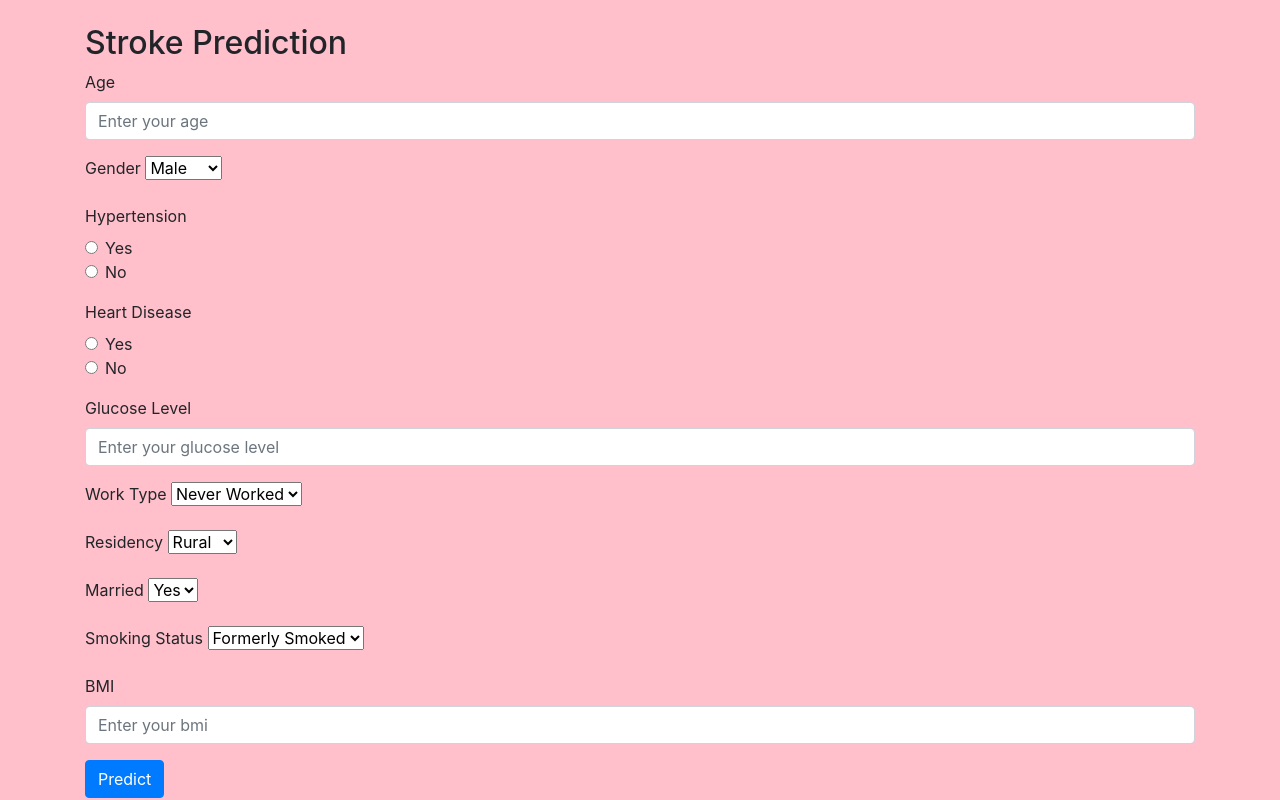
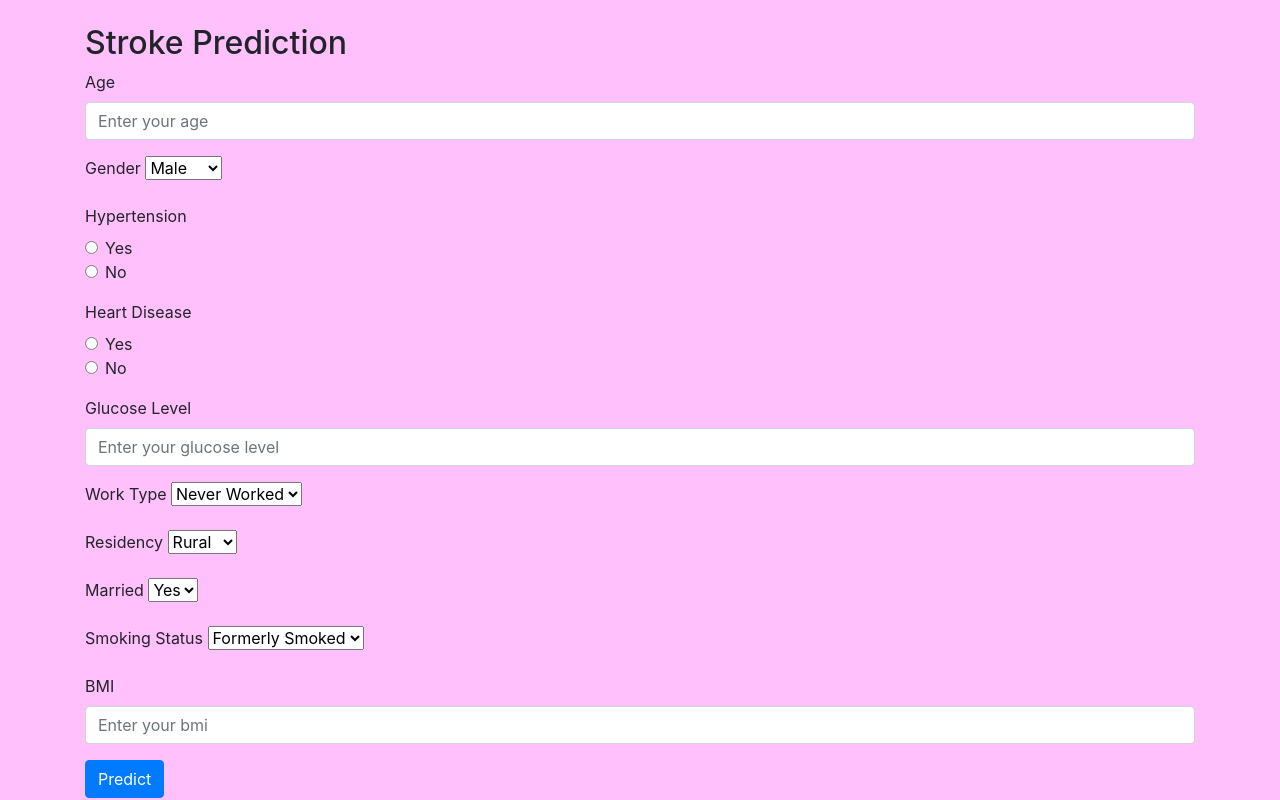
Before and after one commit to rxymitchy/Stroke, a Flask app: page /predict in a window 1280 px wide. Run offline with Flask 3, Linux system fonts and the light colour scheme; some libraries are stand-ins or nearby versions.

Commit message:
maintenance

```diff
--- a/flask_strokepred/templates/home.html
+++ b/flask_strokepred/templates/home.html
@@ -2,11 +2,10 @@
     <head>
         <title>Stroke Information</title>
         <link rel="stylesheet" href="https://maxcdn.bootstrapcdn.com/bootstrap/4.0.0/css/bootstrap.min.css">
-        <link rel="stylesheet" href="{{ url_for('static', filename='style.css') }}">
         <!-- Font Awesome for icons -->
         <link rel="stylesheet" href="https://cdnjs.cloudflare.com/ajax/libs/font-awesome/5.15.3/css/all.min.css">
     </head>
-    <body style="background-color: pink;">
+    <body style="background-color: rgb(255, 192, 252);">
         <nav class="navbar navbar-dark bg-dark">
             <div class="container">
                 <a class="navbar-brand" href="/predict"><i class="fas fa-chart-line"></i> Stroke Prediction</a>
--- a/flask_strokepred/templates/index.html
+++ b/flask_strokepred/templates/index.html
@@ -3,9 +3,8 @@
 <head>
     <title>Stroke Prediction</title>
     <link rel="stylesheet" href="https://maxcdn.bootstrapcdn.com/bootstrap/4.0.0/css/bootstrap.min.css">
-    <link rel="stylesheet" href="{{ url_for('static', filename='styles.css') }}">
 </head>
-<body style="background-color: pink;">
+<body style="background-color: rgb(255, 192, 252);">
     <div class="container">
         <h2 class="mt-4">Stroke Prediction</h2>
         <form action="/predict" method="post">
--- a/flask_strokepred/templates/login.html
+++ b/flask_strokepred/templates/login.html
@@ -5,7 +5,7 @@
     <link rel="stylesheet" href="https://maxcdn.bootstrapcdn.com/bootstrap/4.0.0/css/bootstrap.min.css">
     <link rel="stylesheet" href="{{ url_for('static', filename='style.css') }}">
 </head>
-<body style="background-color: pink;">
+<body style="background-color: rgb(255, 192, 252);">
     <div class="container mt-5">
         <h1 class="mb-4">Sign In</h1>
         {% if recommend_login %}
--- a/flask_strokepred/templates/register.html
+++ b/flask_strokepred/templates/register.html
@@ -3,9 +3,8 @@
 <head>
     <title>Register</title>
     <link rel="stylesheet" href="https://maxcdn.bootstrapcdn.com/bootstrap/4.0.0/css/bootstrap.min.css">
-    <link rel="stylesheet" href="{{ url_for('static', filename='style.css') }}">
 </head>
-<body style="background-color: pink;">
+<body style="background-color: rgb(255, 192, 252);">
     <div class="container mt-5">
         <h1 class="mb-4">Register</h1>
 
--- a/flask_strokepred/templates/users.html
+++ b/flask_strokepred/templates/users.html
@@ -4,7 +4,7 @@
     <title>Registered Users</title>
     <link rel="stylesheet" href="https://maxcdn.bootstrapcdn.com/bootstrap/4.0.0/css/bootstrap.min.css">
 </head>
-<body style="background-color: pink;">
+<body style="background-color: rgb(255, 192, 252);">
     <div class="container mt-5">
         <h1 class="mb-4">Registered Users</h1>
         <table class="table">
```
Also changed, not shown: flask_strokepred/pictures/purple.jpg (renamed from flask_strokepred/templates/purple.jpg), flask_strokepred/templates/background.jpg (deleted), flask_strokepred/templates/style.css (added).
